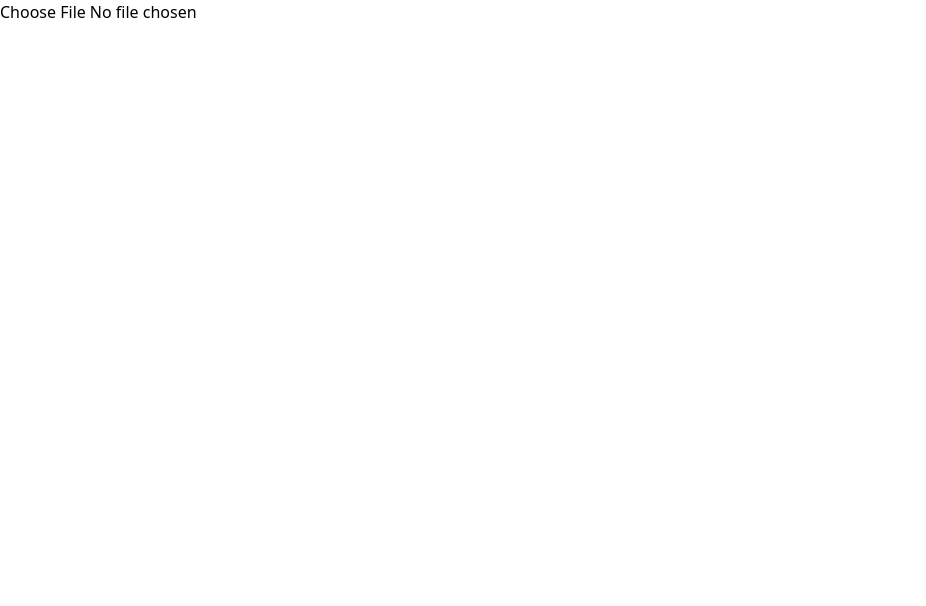
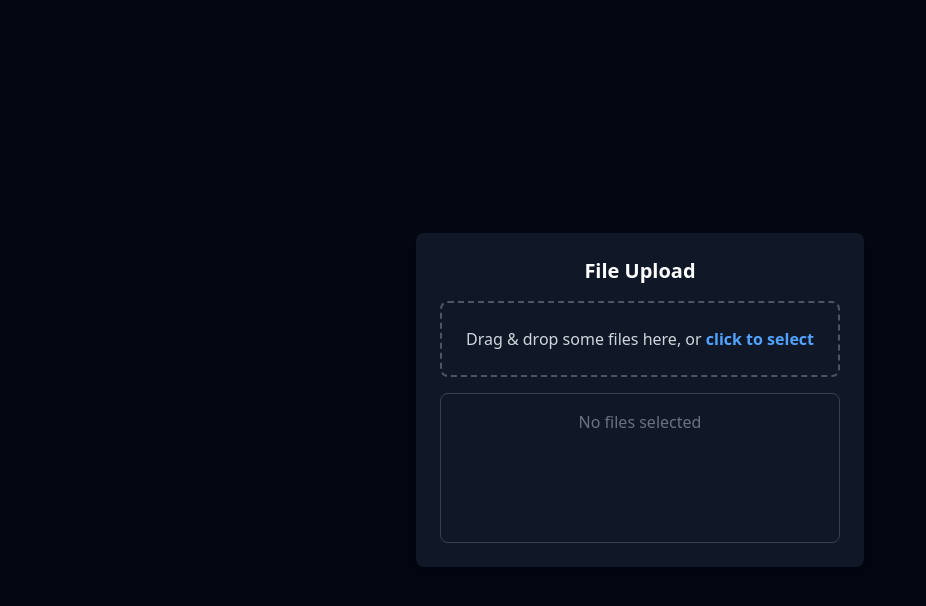
Before and after one commit to akarsh-pahariya/pixpals, a React (Vite) app in the folder client/: page / in a window 1280 px wide. Shown: the top 606 px of the page, without its empty margins (0-926 px from the left). Built offline with nearby package versions, Linux system fonts and the light colour scheme.

Commit message:
File upload on frontend completed

```diff
--- a/client/package.json
+++ b/client/package.json
@@ -11,8 +11,10 @@
   },
   "dependencies": {
     "@tailwindcss/vite": "^4.0.3",
+    "lucide-react": "^0.474.0",
     "react": "^18.3.1",
     "react-dom": "^18.3.1",
+    "react-dropzone": "^14.3.5",
     "tailwindcss": "^4.0.3"
   },
   "devDependencies": {
--- a/client/src/App.jsx
+++ b/client/src/App.jsx
@@ -1,9 +1,9 @@
-import FileUpload from './components/FileUpload';
+import Body from './Body';
 
 const App = () => {
   return (
     <div>
-      <FileUpload />
+      <Body />
     </div>
   );
 };
--- /dev/null
+++ b/client/src/Body.jsx
@@ -0,0 +1,11 @@
+import FileUpload from './components/FileUpload';
+
+const Body = () => {
+  return (
+    <div className="min-h-screen bg-gray-950 flex items-center justify-center p-6">
+      <FileUpload />
+    </div>
+  );
+};
+
+export default Body;
--- /dev/null
+++ b/client/src/components/FileDropzone.jsx
@@ -0,0 +1,35 @@
+import { useCallback } from 'react';
+import { useDropzone } from 'react-dropzone';
+
+const FileDropzone = ({ setFiles }) => {
+  const onDrop = useCallback(
+    (acceptedFiles) => {
+      setFiles((prevFiles) => [...prevFiles, ...acceptedFiles]); // Append new files
+    },
+    [setFiles]
+  );
+
+  const { getRootProps, getInputProps, isDragActive } = useDropzone({
+    onDrop,
+    accept: { 'image/*': [] },
+  });
+
+  return (
+    <div
+      {...getRootProps()}
+      className="p-6 border-2 border-dashed rounded-lg cursor-pointer bg-gray-900 text-white border-gray-600 hover:border-blue-500 transition-all duration-300"
+    >
+      <input {...getInputProps()} />
+      {isDragActive ? (
+        <p className="text-blue-400 font-semibold">Drop the files here...</p>
+      ) : (
+        <p className="text-gray-300">
+          Drag & drop some files here, or{' '}
+          <span className="text-blue-400 font-semibold">click to select</span>
+        </p>
+      )}
+    </div>
+  );
+};
+
+export default FileDropzone;
--- /dev/null
+++ b/client/src/components/FileInfo.jsx
@@ -0,0 +1,10 @@
+const FileInfo = ({ file }) => {
+  return (
+    <div>
+      <p>File Size: {file}</p>
+      <p>Images uploaded: {file.length}</p>
+    </div>
+  );
+};
+
+export default FileInfo;
--- /dev/null
+++ b/client/src/components/FilePreview.jsx
@@ -0,0 +1,52 @@
+import { X } from 'lucide-react';
+
+const FilePreview = ({ files, setFiles }) => {
+  const handleRemoveImage = (index) => {
+    setFiles((prevFiles) => prevFiles.filter((_, i) => i !== index));
+  };
+
+  const handleClearAll = () => {
+    setFiles([]);
+  };
+
+  return (
+    <div className="bg-gray-900 text-white p-4 rounded-lg shadow-md w-full max-w-4xl mt-6">
+      {/* Header */}
+      <div className="flex justify-between items-center mb-4">
+        <h2 className="text-lg font-semibold">
+          Uploaded Images ({files.length})
+        </h2>
+        {files.length > 0 && (
+          <button
+            className="text-sm bg-red-500 hover:bg-red-600 text-white px-4 py-2 rounded"
+            onClick={handleClearAll}
+          >
+            Clear All
+          </button>
+        )}
+      </div>
+
+      {/* Image Container */}
+      <div className="max-h-64 overflow-y-auto grid grid-cols-3 md:grid-cols-4 gap-4 p-2">
+        {files.map((file, index) => (
+          <div key={index} className="relative group">
+            <img
+              src={URL.createObjectURL(file)}
+              alt={`Preview ${index}`}
+              className="w-32 h-32 object-cover rounded-lg border border-gray-700"
+            />
+            {/* Delete Icon */}
+            <button
+              onClick={() => handleRemoveImage(index)}
+              className="absolute top-1 right-1 bg-gray-800 text-white p-1 rounded-full opacity-75 hover:opacity-100"
+            >
+              <X size={16} />
+            </button>
+          </div>
+        ))}
+      </div>
+    </div>
+  );
+};
+
+export default FilePreview;
--- a/client/src/components/FileUpload.jsx
+++ b/client/src/components/FileUpload.jsx
@@ -1,22 +1,38 @@
 import { useState } from 'react';
+import FileDropzone from './FileDropzone';
+import FileUploadProgressBar from './FileUploadProgressBar';
+import FilePreview from './FilePreview';
 
 const FileUpload = () => {
-  const [file, setFile] = useState(null);
+  const [files, setFiles] = useState([]);
 
-  const handleFileChange = (e) => {
-    if (e.target.files) setFile(e.target.files[0]);
+  const handleUpload = () => {
+    console.log('Uploading files:', files);
   };
 
   return (
-    <div>
-      <input type="file" onChange={handleFileChange} />
-      {file && (
-        <div>
-          <p>File Name: {file.name}</p>
-          <p>File Size: {(file.size / 1024).toFixed(2)} KB</p>
-          <p>File Type: {file.type}</p>
-        </div>
+    <div className="max-w-3xl mx-auto p-6 bg-gray-900 text-white rounded-lg shadow-lg">
+      <h2 className="text-xl font-bold mb-4 text-center">File Upload</h2>
+      <FileDropzone setFiles={setFiles} />
+
+      <div className="mt-4 min-h-[150px] border border-gray-700 rounded-lg p-4">
+        {files.length > 0 ? (
+          <FilePreview files={files} setFiles={setFiles} />
+        ) : (
+          <p className="text-gray-500 text-center">No files selected</p>
+        )}
+      </div>
+
+      {files.length > 0 && (
+        <button
+          onClick={handleUpload}
+          className="mt-4 w-full bg-blue-500 hover:bg-blue-600 text-white font-semibold py-2 rounded transition-all"
+        >
+          Upload Files
+        </button>
       )}
+
+      <FileUploadProgressBar />
     </div>
   );
 };
--- /dev/null
+++ b/client/src/components/FileUploadProgressBar.jsx
@@ -0,0 +1,3 @@
+const FileUploadProgressBar = () => {};
+
+export default FileUploadProgressBar;
```
Also changed, not shown: 1 other file (tests, documents, lock files or other folders).
